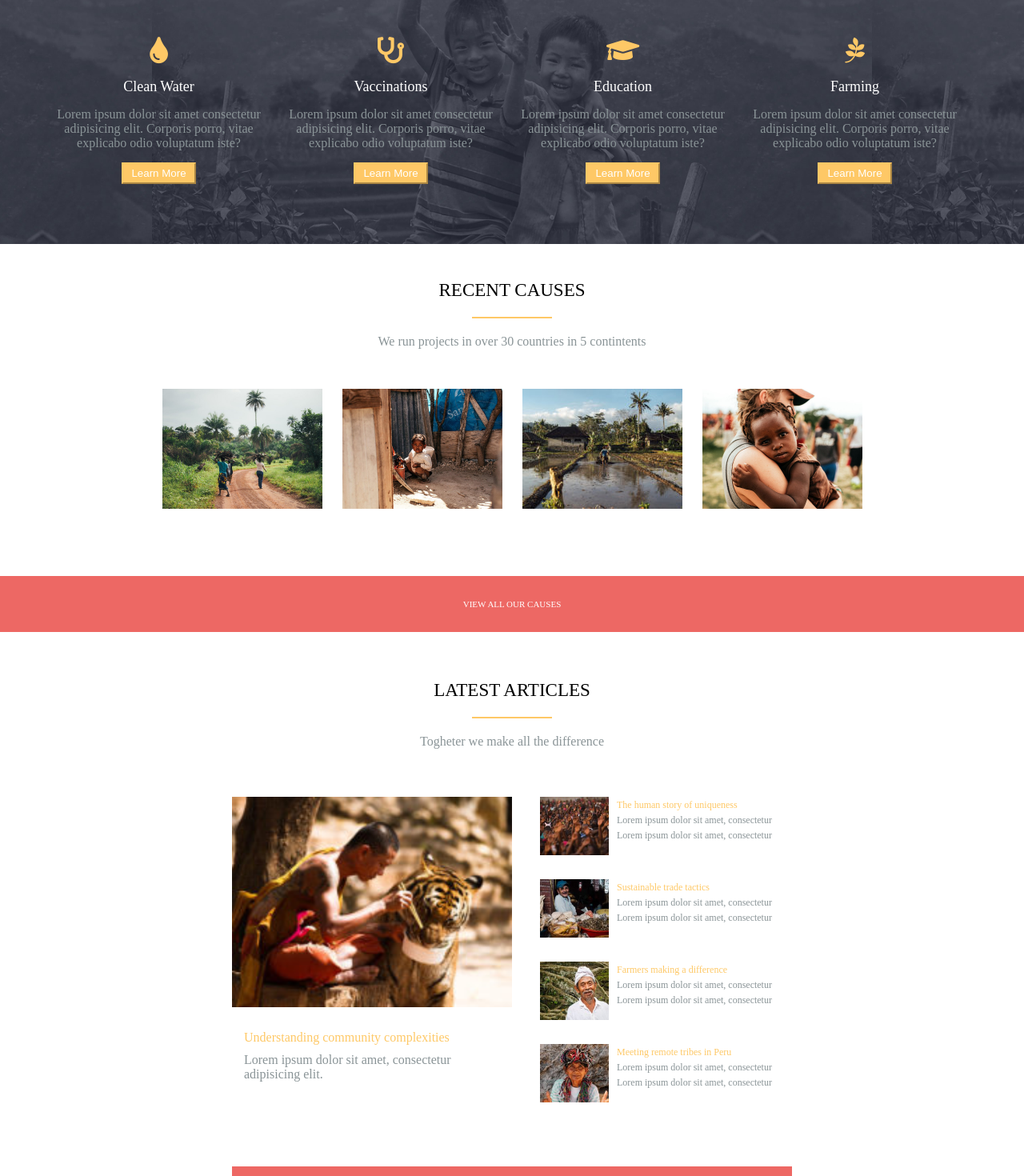
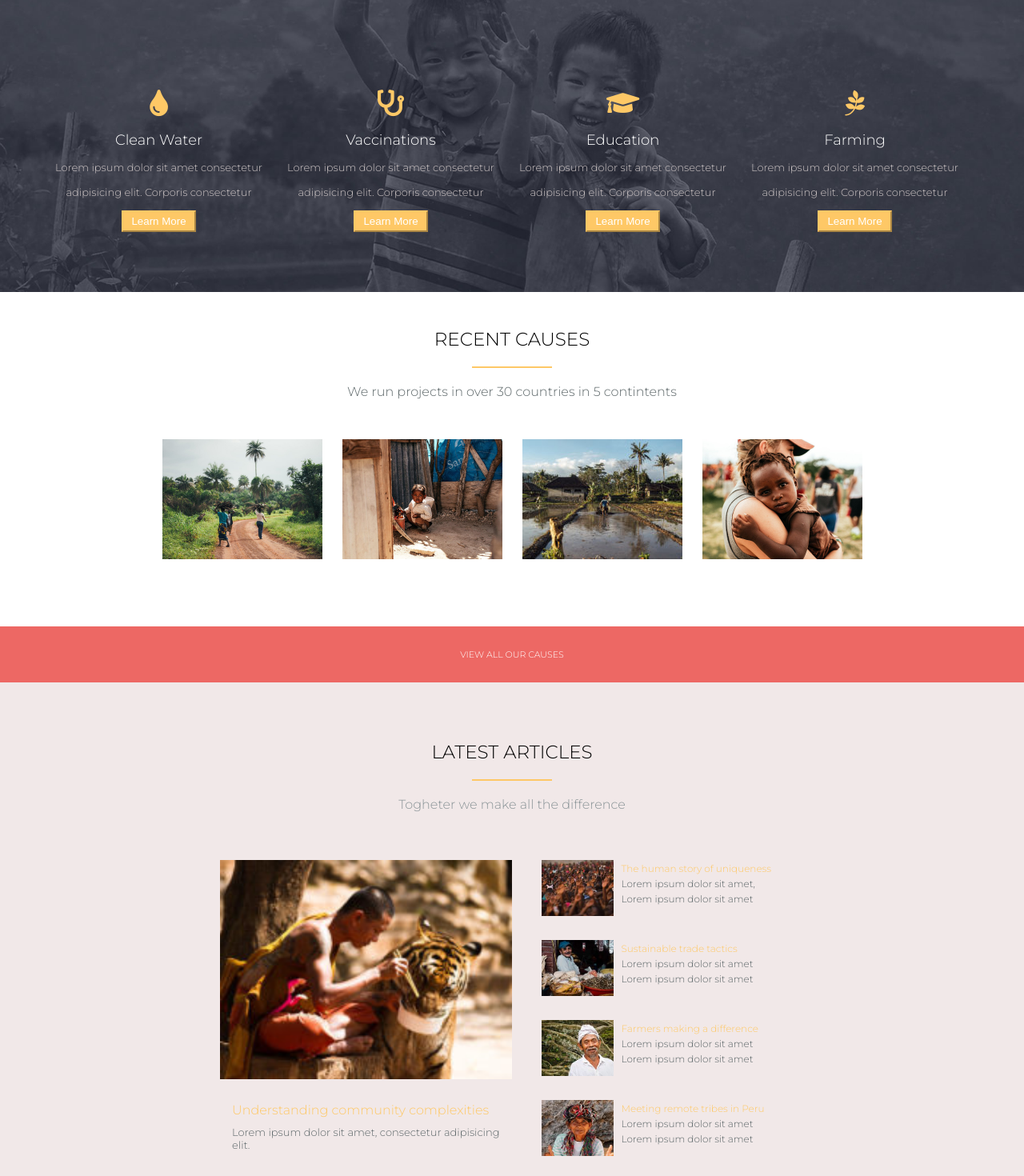
Before and after one commit to Cristian1231233/proj-html-vuejs, a Vue app: page / in a window 1280 px wide. Shown: the part 1190-2660 px from the top of the page at 80% size. Built offline with nearby package versions, Linux system fonts and the light colour scheme.

Commit message:
migliorie Section5

```diff
--- a/src/App.vue
+++ b/src/App.vue
@@ -36,12 +36,14 @@ export default {
 
 <style lang="scss">
 
-
+@import url('https://fonts.googleapis.com/css2?family=Acme&family=Montserrat:wght@300&display=swap');
 
 *{
   margin: 0;
   padding: 0;
   box-sizing: border-box;
 }
-
+body{
+  font-family: 'Montserrat', sans-serif;
+}
 </style>
--- a/src/assets/vars.scss
+++ b/src/assets/vars.scss
@@ -1,2 +1,3 @@
 $color-orange:#FEC866;
 $color-gray:#8a9497;
+$color-gray-dark:#5C6668;
--- a/src/components/Main.vue
+++ b/src/components/Main.vue
@@ -32,25 +32,29 @@ export default {
                {
                    symbol: 'fas fa-tint',
                    title: 'Clean Water',
-                   paragrafo: 'Lorem ipsum dolor sit amet consectetur adipisicing elit. Corporis porro, vitae explicabo odio voluptatum iste?',
+                   paragrafo: 'Lorem ipsum dolor sit amet consectetur',
+                   paragrafo2: 'adipisicing elit. Corporis consectetur',
                    bottone: 'Learn More'
                },
                {
                    symbol: 'fas fa-stethoscope',
                    title: 'Vaccinations',
-                   paragrafo: 'Lorem ipsum dolor sit amet consectetur adipisicing elit. Corporis porro, vitae explicabo odio voluptatum iste?',
+                   paragrafo: 'Lorem ipsum dolor sit amet consectetur',
+                   paragrafo2: 'adipisicing elit. Corporis consectetur',
                    bottone: 'Learn More'
                },
                {
                    symbol: 'fas fa-graduation-cap',
                    title: 'Education',
-                   paragrafo: 'Lorem ipsum dolor sit amet consectetur adipisicing elit. Corporis porro, vitae explicabo odio voluptatum iste?',
+                   paragrafo: 'Lorem ipsum dolor sit amet consectetur',
+                   paragrafo2: 'adipisicing elit. Corporis consectetur',
                    bottone: 'Learn More'
                },
                {
                    symbol: 'fab fa-pagelines',
                    title: 'Farming',
-                   paragrafo: 'Lorem ipsum dolor sit amet consectetur adipisicing elit. Corporis porro, vitae explicabo odio voluptatum iste?',
+                   paragrafo: 'Lorem ipsum dolor sit amet consectetur',
+                   paragrafo2: 'adipisicing elit. Corporis consectetur',
                    bottone: 'Learn More'
                },
 
@@ -59,26 +63,26 @@ export default {
                {
                    image: 'photo-1444664597500-035db93e2323-177x142.jpg',
                    testo: 'The human story of uniqueness',
-                   paragrafo: 'Lorem ipsum dolor sit amet, consectetur',
-                   paragrafo2: 'Lorem ipsum dolor sit amet, consectetur'
+                   paragrafo: 'Lorem ipsum dolor sit amet,',
+                   paragrafo2: 'Lorem ipsum dolor sit amet'
                },
                {
                    image: 'photo-1447430617419-95715602278e-177x142.jpg',
                    testo: 'Sustainable trade tactics',
-                   paragrafo: 'Lorem ipsum dolor sit amet, consectetur',
-                   paragrafo2: 'Lorem ipsum dolor sit amet, consectetur'
+                   paragrafo: 'Lorem ipsum dolor sit amet',
+                   paragrafo2: 'Lorem ipsum dolor sit amet'
                },
                {
                    image: 'photo-1460230525622-630fe3294cd7-177x142.jpg',
                    testo: 'Farmers making a difference',
-                   paragrafo: 'Lorem ipsum dolor sit amet, consectetur',
-                   paragrafo2: 'Lorem ipsum dolor sit amet, consectetur'
+                   paragrafo: 'Lorem ipsum dolor sit amet',
+                   paragrafo2: 'Lorem ipsum dolor sit amet'
                },
                {
                    image: 'photo-1460600421604-5e138c208b9c-177x142.jpg',
                    testo: 'Meeting remote tribes in Peru',
-                   paragrafo: 'Lorem ipsum dolor sit amet, consectetur',
-                   paragrafo2: 'Lorem ipsum dolor sit amet, consectetur'
+                   paragrafo: 'Lorem ipsum dolor sit amet',
+                   paragrafo2: 'Lorem ipsum dolor sit amet'
                },
 
            ]
--- a/src/components/Menu.vue
+++ b/src/components/Menu.vue
@@ -28,7 +28,7 @@ ul{
     list-style: none;
     @include flex(jsaa);
     li{
-        color: $color-gray;
+        color: rgb(231, 227, 227);
         font-size: 10px;
         margin-right: 45px;
         cursor: pointer;
--- a/src/components/Section2.vue
+++ b/src/components/Section2.vue
@@ -10,6 +10,7 @@
                   <div class="symbol"><i :class="element.symbol"></i></div>
                   <div class="title">{{element.title}}</div>
                   <p>{{element.paragrafo}}</p>
+                  <p>{{element.paragrafo2}}</p>
                   <button>{{element.bottone}}</button>
               </div>
           </div>
@@ -34,8 +35,8 @@ export default {
             text-align: center;
             background-image: url('../assets/images/home-content-bg-2.jpg');
             background-position: center;
-            background-size: 900px;
-            background-position-y: 40px;
+            background-size: 1400px;
+            background-position-y: px;
             padding: 60px;
             .title-2{
                 color: white;
@@ -43,7 +44,7 @@ export default {
                 margin: 20px;
             }
             .testo-2{
-                color: $color-gray;
+                color: white;
             }
 
             .line-2{
@@ -71,7 +72,9 @@ export default {
                         font-size: 18px;
                     }
                     p{
-                        color: $color-gray;
+                        font-size: 13px;
+                        color: rgb(206, 198, 198);
+
                     }
                     button{
                         color: white;
--- a/src/components/Section3.vue
+++ b/src/components/Section3.vue
@@ -43,7 +43,7 @@ export default {
         margin: 20px auto;
     }
     .p-3{
-        color: $color-gray;
+        color: $color-gray-dark;
     }
     text-align: center;
     padding: 30px;
--- a/src/components/Section5.vue
+++ b/src/components/Section5.vue
@@ -53,7 +53,8 @@ export default {
 
 .section-5{
     min-height: 400px;
-    background-color: linear-gradient($color-gray, white);
+    background-color: rgb(241, 232, 232);
+    padding: 13px 0;
     .contenitore-top{
         text-align: center;
         margin: 60px 0;
@@ -75,11 +76,11 @@ export default {
     }
     .container-5{
         @include flex(j);
-        width: 700px;
+        width: 730px;
         min-height: 300px;
         margin: 0 auto;
         p{
-            color: $color-gray;
+            color: $color-gray-dark;
         }
         .image-text{
             width: 50%;
@@ -96,6 +97,9 @@ export default {
                     color: $color-orange;
                     margin: 10px 0;
                 }
+                p{
+                    font-size: 13px;
+                }
             }
         }
         .container-images{
@@ -105,10 +109,12 @@ export default {
         .images-texts{
             display: flex;
             width: 100%;
+            height: 70px;
             margin-bottom: 30px;
             margin-left: auto;
             .images{
-                width: 86px;
+                width: 90px;
+
                 img{
                     width: 100%;
                     height: 100%;
@@ -130,7 +136,7 @@ export default {
         }
     }
     .altro-text{
-        width: 700px;
+        width: 730px;
         height: 40px;
         color: white;
         font-size: 13px;
--- a/src/components/Section6.vue
+++ b/src/components/Section6.vue
@@ -3,7 +3,7 @@
     <div class="text">
       <div class="title">CHANGE A LIFE TODAY</div>
       <div class="line"></div>
-      <p>Lorem ipsum dolor sit amet consectetur adipisicing elit. Quibusdam est distinctio molestiae molestias atque. Amet velit esse ut sint, doloribus, eaque quo earum voluptate</p>
+      <p>Lorem ipsum dolor sit amet consectetur adipisicing elit. Quibusdam est distinctio molestiae molestias atque. Amet velit esse ut </p>
       <button>VOLUNTEER</button>
       <button>DONATE NOW</button>
     </div>
```
